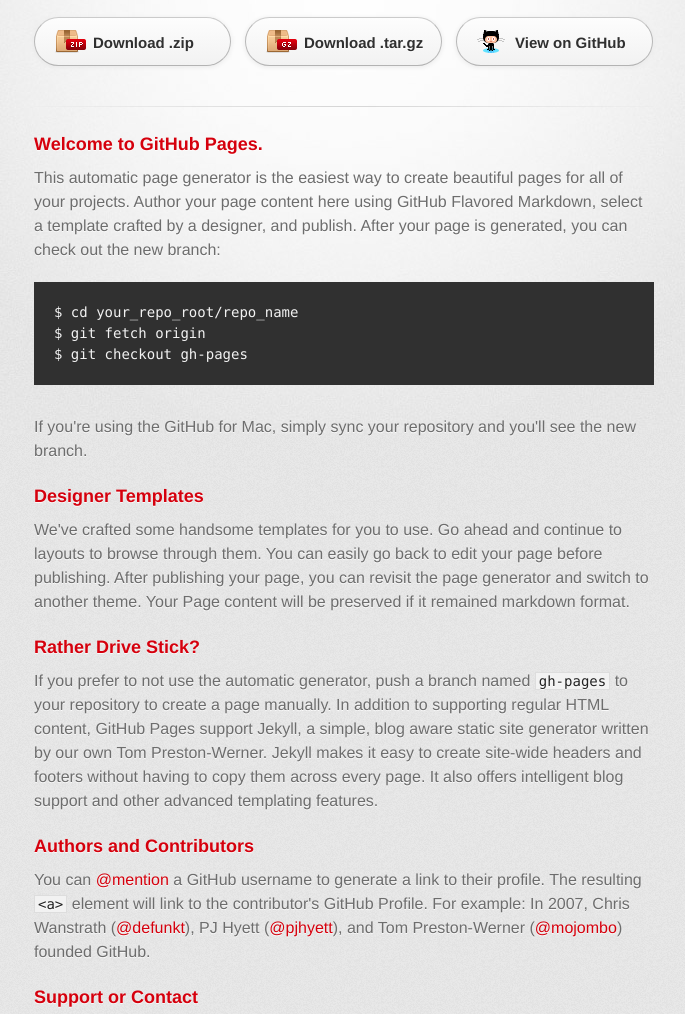
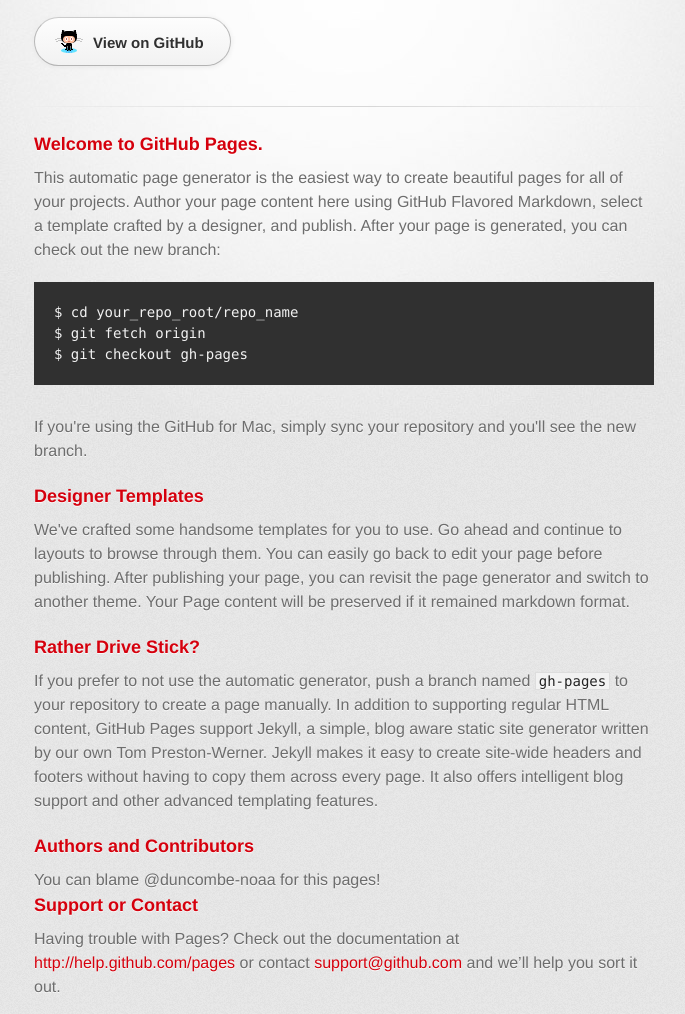
Before and after one commit to duncombe-noaa/goober, a plain HTML site: page index.html in a window 1280 px wide. Shown: the part 140-1154 px from the top of the page, without its empty margins (296-981 px from the left). Drawn offline with Linux system fonts and the light colour scheme; a web font is replaced by a local one.

Commit message:
Update index.html

```diff
--- a/index.html
+++ b/index.html
@@ -23,8 +23,6 @@
         </header>
 
         <section id="downloads" class="clearfix">
-          <a href="https://github.com/duncombe-noaa/goober/zipball/master" id="download-zip" class="button"><span>Download .zip</span></a>
-          <a href="https://github.com/duncombe-noaa/goober/tarball/master" id="download-tar-gz" class="button"><span>Download .tar.gz</span></a>
           <a href="https://github.com/duncombe-noaa/goober" id="view-on-github" class="button"><span>View on GitHub</span></a>
         </section>
 
@@ -56,7 +54,8 @@
 <h3>
 <a name="authors-and-contributors" class="anchor" href="#authors-and-contributors"><span class="octicon octicon-link"></span></a>Authors and Contributors</h3>
 
-<p>You can <a href="https://github.com/blog/821" class="user-mention">@mention</a> a GitHub username to generate a link to their profile. The resulting <code>&lt;a&gt;</code> element will link to the contributor's GitHub Profile. For example: In 2007, Chris Wanstrath (<a href="https://github.com/defunkt" class="user-mention">@defunkt</a>), PJ Hyett (<a href="https://github.com/pjhyett" class="user-mention">@pjhyett</a>), and Tom Preston-Werner (<a href="https://github.com/mojombo" class="user-mention">@mojombo</a>) founded GitHub.</p>
+<!-- <p>You can <a href="https://github.com/blog/821" class="user-mention">@mention</a> a GitHub username to generate a link to their profile. The resulting <code>&lt;a&gt;</code> element will link to the contributor's GitHub Profile. For example: In 2007, Chris Wanstrath (<a href="https://github.com/defunkt" class="user-mention">@defunkt</a>), PJ Hyett (<a href="https://github.com/pjhyett" class="user-mention">@pjhyett</a>), and Tom Preston-Werner (<a href="https://github.com/mojombo" class="user-mention">@mojombo</a>) founded GitHub.</p> -->
+You can blame @duncombe-noaa for this pages!
 
 <h3>
 <a name="support-or-contact" class="anchor" href="#support-or-contact"><span class="octicon octicon-link"></span></a>Support or Contact</h3>
```
